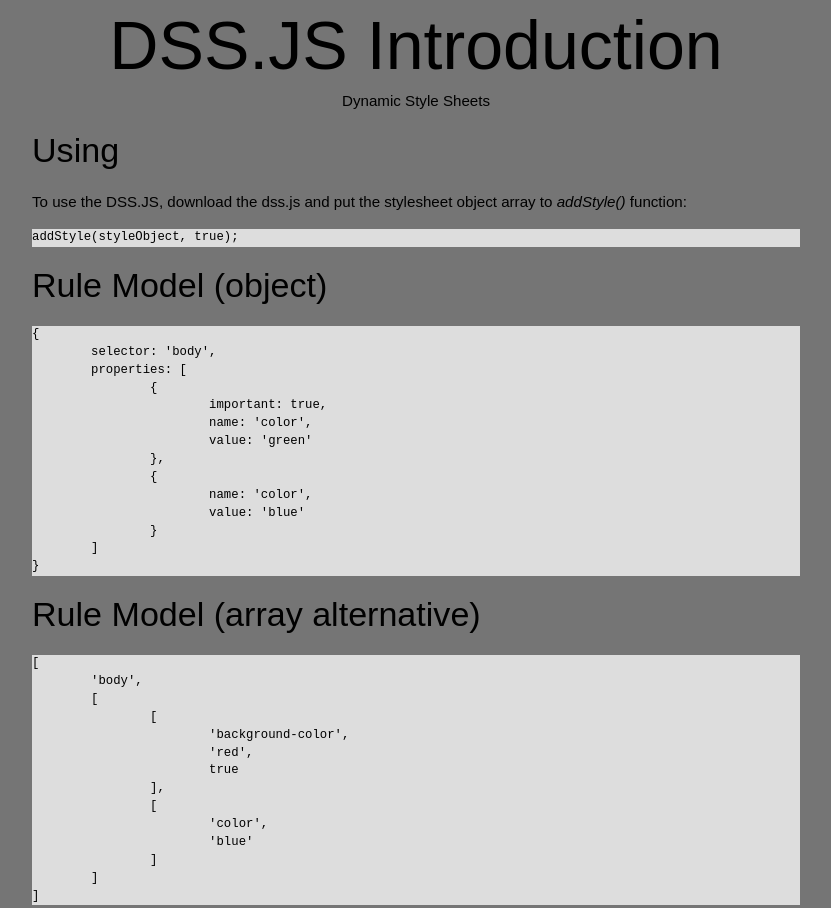
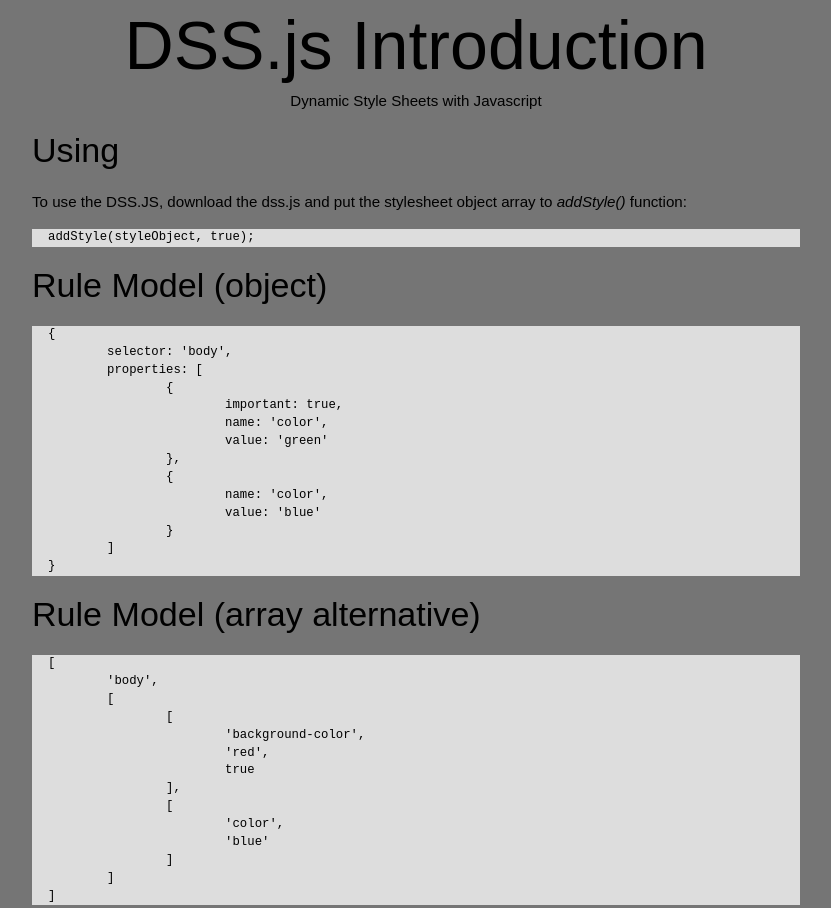
Before and after one commit to noibe/dssjs, a website: page index.html in a window 1280 px wide. Shown: the top 908 px of the page, without its empty margins (224-1055 px from the left). Drawn offline with Linux system fonts and the light colour scheme.

Commit message:
Version 1.0

```diff
--- a/index.html
+++ b/index.html
@@ -20,9 +20,9 @@
 
 	<header class="flex align-center flex-column">
 
-		<h1>DSS.JS Introduction</h1>
+		<h1>DSS.js Introduction</h1>
 
-		<p>Dynamic Style Sheets</p>
+		<p>Dynamic Style Sheets with Javascript</p>
 
 	</header>
 
@@ -262,12 +262,20 @@
 		selector: '.code',
 		properties: [
 			{
+				name: 'font-family',
+				value: 'Fira Mono, monospace'
+			},
+			{
 				name: 'background-color',
 				value: '#dddddd'
 			},
 			{
 				name: 'margin-bottom',
 				value: '1em'
+			},
+			{
+				name: 'padding',
+				value: '0 1em'
 			}
 		]
 	};
```
